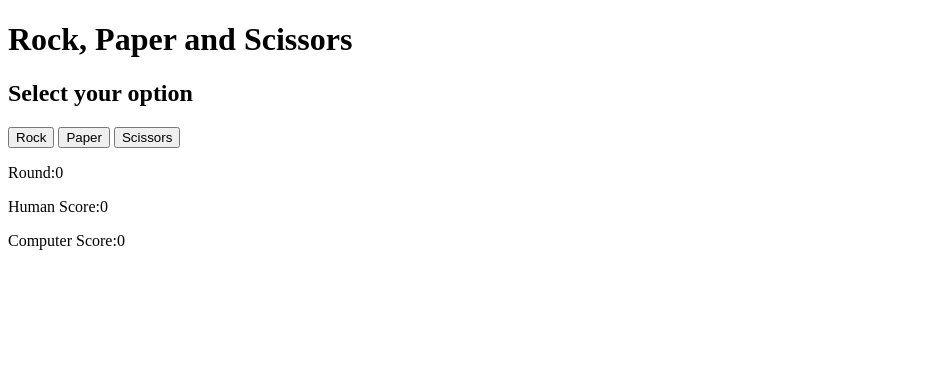
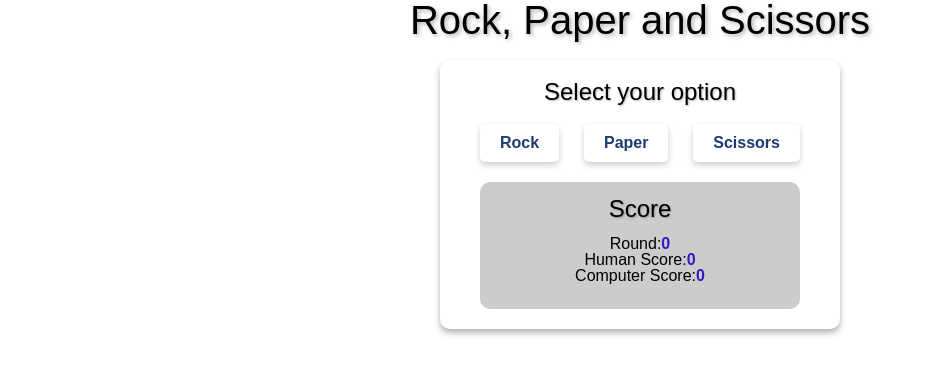
Before and after one commit to augustopdelima/rock-paper-scissors, a plain HTML site: page index.html in a window 1280 px wide. Shown: the whole page, without its empty margins (0-927 px from the left). Drawn offline with Linux system fonts and the light colour scheme.

Commit message:
Add styles to ui

```diff
--- a/index.html
+++ b/index.html
@@ -5,20 +5,27 @@
    <meta charset="UTF-8">
    <meta name="viewport" content="width=device-width, initial-scale=1.0">
    <title>Rock Paper Scissors</title>
+   <link rel="stylesheet" href="/styles/reset.css">
+   <link rel="stylesheet" href="/styles/styles.css">
 </head>
 
 <body>
    <header>
-      <h1>Rock, Paper and Scissors</h1>
+      <h1 class="title">Rock, Paper and Scissors</h1>
    </header>
-   <main>
-      <h2>Select your option</h2>
-      <section id="container-options">
+
+   <main class="container">
+      <div class="content">
+         <h2 class="subtitle">Select your option</h2>
+
+         <div id="container-options">
             <button value="rock" class="btn-option">Rock</button>
             <button value="paper" class="btn-option">Paper</button>
             <button value="scissors" class="btn-option">Scissors</button>
-      </section>
-      <div id="game-result"></div>
+         </div>
+
+         <section class="score-board">
+            <h3 class="subtitle">Score</h3>
 
             <p id="round-display">
                Round:<span id="round-value">0</span>
@@ -32,7 +39,15 @@
                Computer Score:<span id="computer-score-value">0</span>
             </p>
 
+            <div id="game-result"></div>
+         </section>
+      </div>
+
    </main>
+
+
+
+
    <script src="./src/script.js"></script>
 </body>
 
--- /dev/null
+++ b/styles/reset.css
@@ -0,0 +1,43 @@
+html, body, div, span, applet, object, iframe,
+h1, h2, h3, h4, h5, h6, p, blockquote, pre,
+a, abbr, acronym, address, big, cite, code,
+del, dfn, em, img, ins, kbd, q, s, samp,
+small, strike, strong, sub, sup, tt, var,
+b, u, i, center,
+dl, dt, dd, ol, ul, li,
+fieldset, form, label, legend,
+table, caption, tbody, tfoot, thead, tr, th, td,
+article, aside, canvas, details, embed,
+figure, figcaption, footer, header, hgroup,
+menu, nav, output, ruby, section, summary,
+time, mark, audio, video {
+	margin: 0;
+	padding: 0;
+	border: 0;
+	font-size: 100%;
+	font: inherit;
+	vertical-align: baseline;
+}
+/* HTML5 display-role reset for older browsers */
+article, aside, details, figcaption, figure,
+footer, header, hgroup, menu, nav, section {
+	display: block;
+}
+body {
+	line-height: 1;
+}
+ol, ul {
+	list-style: none;
+}
+blockquote, q {
+	quotes: none;
+}
+blockquote:before, blockquote:after,
+q:before, q:after {
+	content: '';
+	content: none;
+}
+table {
+	border-collapse: collapse;
+	border-spacing: 0;
+}
--- /dev/null
+++ b/styles/styles.css
@@ -0,0 +1,98 @@
+* {
+    box-sizing: border-box;
+}
+
+html, body {
+    height: 100%;
+    font-family: Arial, Helvetica, sans-serif;
+}
+
+body {
+    display: flex;
+    flex-direction: column;
+    align-items: center;
+}
+
+h1.title {
+    text-align: center;
+    font-size: 2.5rem;
+    margin-bottom: 20px;
+    text-shadow: 2px 2px 4px rgba(0, 0, 0, 0.3);
+}
+
+.container {
+    background: rgba(255, 255, 255, 0.1);
+    border-radius: 10px;
+    padding: 20px 40px;
+    box-shadow: 0 4px 6px rgba(0, 0, 0, 0.3);
+    text-align: center;
+    width: 80%;
+    max-width: 400px;
+}
+
+.subtitle {
+    font-size: 1.5rem;
+    margin-bottom: 15px;
+    text-shadow: 1px 1px 2px rgba(0, 0, 0, 0.3);
+}
+
+
+#container-options {
+    margin: 20px 0;
+    display: flex;
+    justify-content: space-between;
+}
+
+.btn-option {
+    background: #ffffff;
+    color: #1e3c72;
+    border: none;
+    border-radius: 5px;
+    padding: 10px 20px;
+    font-size: 1rem;
+    font-weight: bold;
+    cursor: pointer;
+    transition: all 0.3s ease;
+    box-shadow: 0 3px 6px rgba(0, 0, 0, 0.2);
+}
+
+.btn-option:hover {
+    background: #1e3c72;
+    color: #ffffff;
+    transform: scale(1.1);
+}
+
+
+.score-board {
+    background: rgba(0, 0, 0, 0.2);
+    border-radius: 10px;
+    padding: 15px;
+    margin-top: 20px;
+}
+
+#game-result {
+    font-size: 1.2rem;
+    font-weight: bold;
+    margin-top: 10px;
+    text-shadow: 1px 1px 2px rgba(0, 0, 0, 0.3);
+}
+
+#round-value, #human-score-value, #computer-score-value {
+    font-weight: bold;
+    color: #3818c4;
+}
+
+
+@media (max-width: 768px) {
+    .container {
+        width: 95%;
+    }
+
+    #container-options {
+        flex-direction: column;
+    }
+
+    .btn-option {
+        margin-bottom: 10px;
+    }
+}
```
Lines whose indentation alone changed are shown as unchanged.
